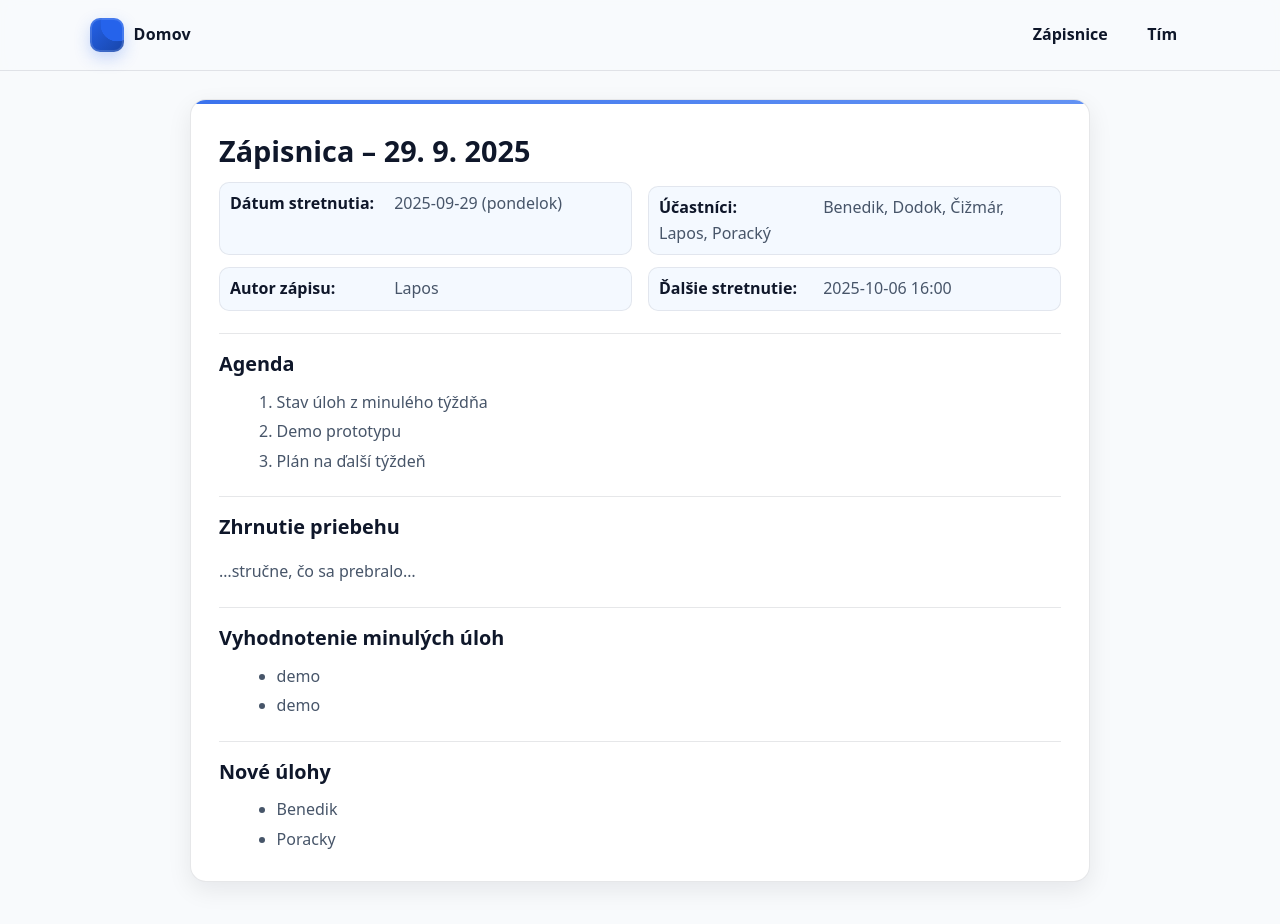
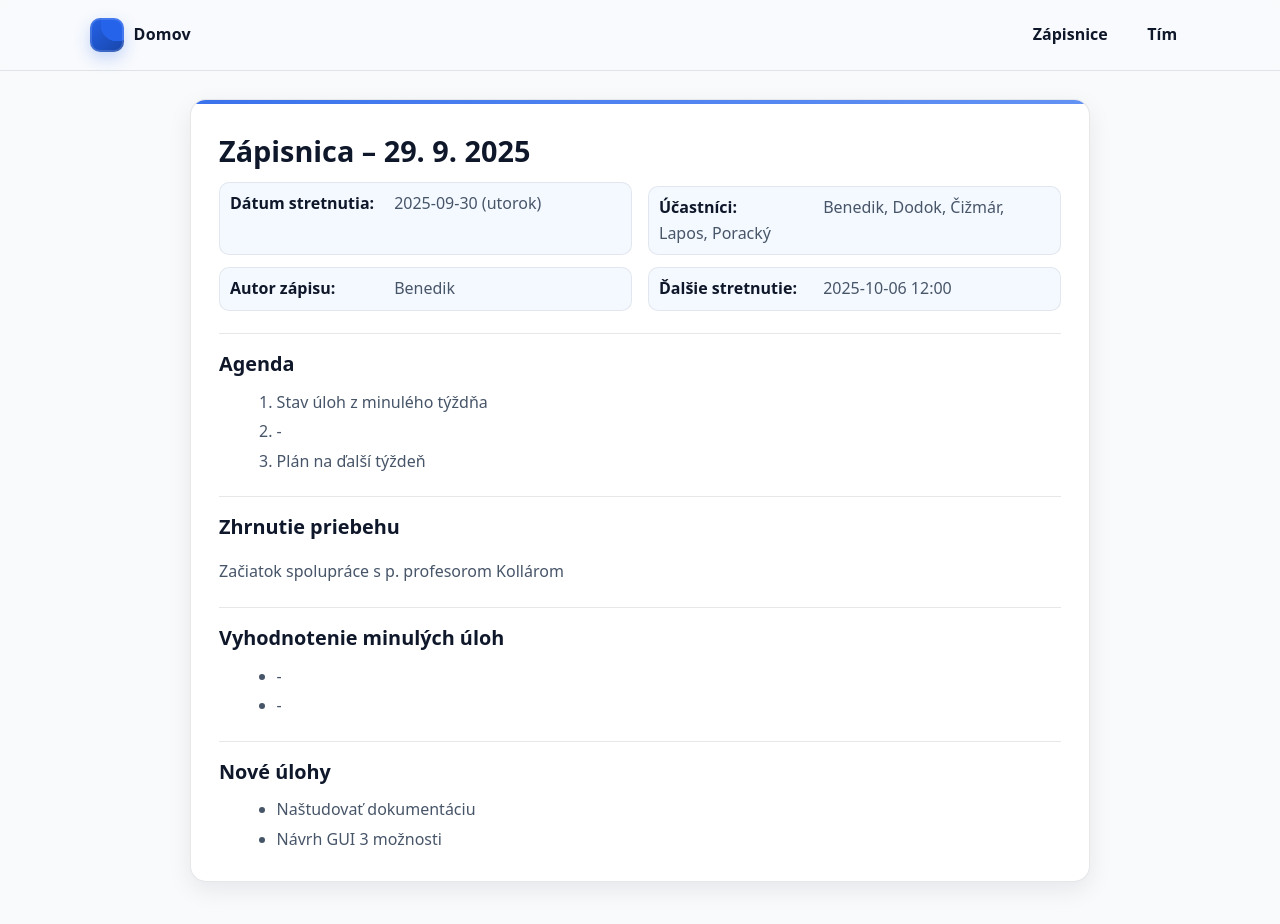
Before and after one commit to ado-be/timovy_projekt, a plain HTML site: page zapisnice/2025-09-29.html in a window 1280 px wide. Drawn offline with Linux system fonts and the light colour scheme.

Commit message:
update: zapisnica 2025-09-29

```diff
--- a/zapisnice/2025-09-29.html
+++ b/zapisnice/2025-09-29.html
@@ -26,32 +26,32 @@
 <article class="note">
   <h1>Zápisnica – 29. 9. 2025</h1>
   <ul class="meta">
-    <li><strong>Dátum stretnutia:</strong> 2025-09-29 (pondelok)</li>
+    <li><strong>Dátum stretnutia:</strong> 2025-09-30 (utorok)</li>
     <li><strong>Účastníci:</strong> Benedik, Dodok, Čižmár, Lapos, Poracký</li>
-    <li><strong>Autor zápisu:</strong> Lapos</li>
-    <li><strong>Ďalšie stretnutie:</strong> 2025-10-06 16:00</li>
+    <li><strong>Autor zápisu:</strong> Benedik</li>
+    <li><strong>Ďalšie stretnutie:</strong> 2025-10-06 12:00</li>
   </ul>
 
   <h2>Agenda</h2>
   <ol>
     <li>Stav úloh z minulého týždňa</li>
-    <li>Demo prototypu</li>
+    <li>-</li>
     <li>Plán na ďalší týždeň</li>
   </ol>
 
   <h2>Zhrnutie priebehu</h2>
-  <p>…stručne, čo sa prebralo…</p>
+  <p>Začiatok spolupráce s p. profesorom Kollárom</p>
 
   <h2>Vyhodnotenie minulých úloh</h2>
   <ul>
-    <li>demo</li>
-    <li>demo</li>
+    <li>-</li>
+    <li>-</li>
   </ul>
 
   <h2>Nové úlohy</h2>
   <ul>
-    <li>Benedik</li>
-    <li>Poracky</li>
+    <li>Naštudovať dokumentáciu</li>
+    <li>Návrh GUI 3 možnosti</li>
   </ul>
 
 
```
